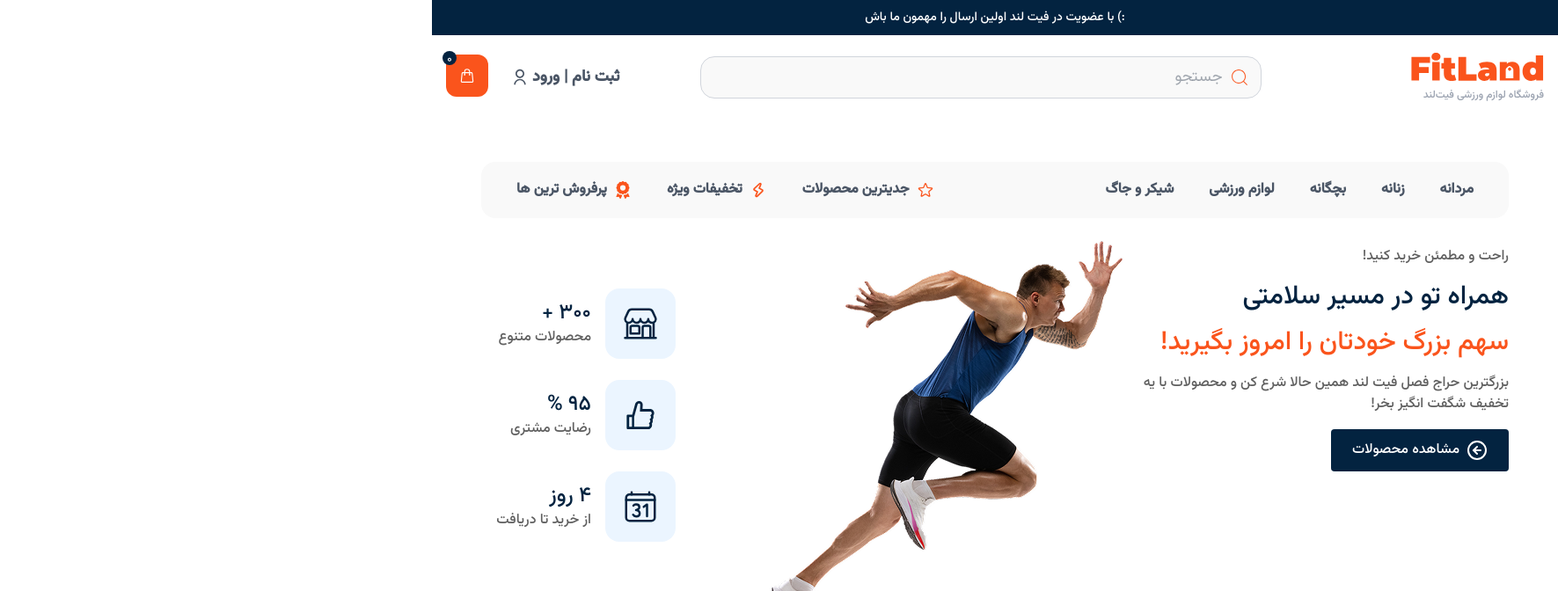
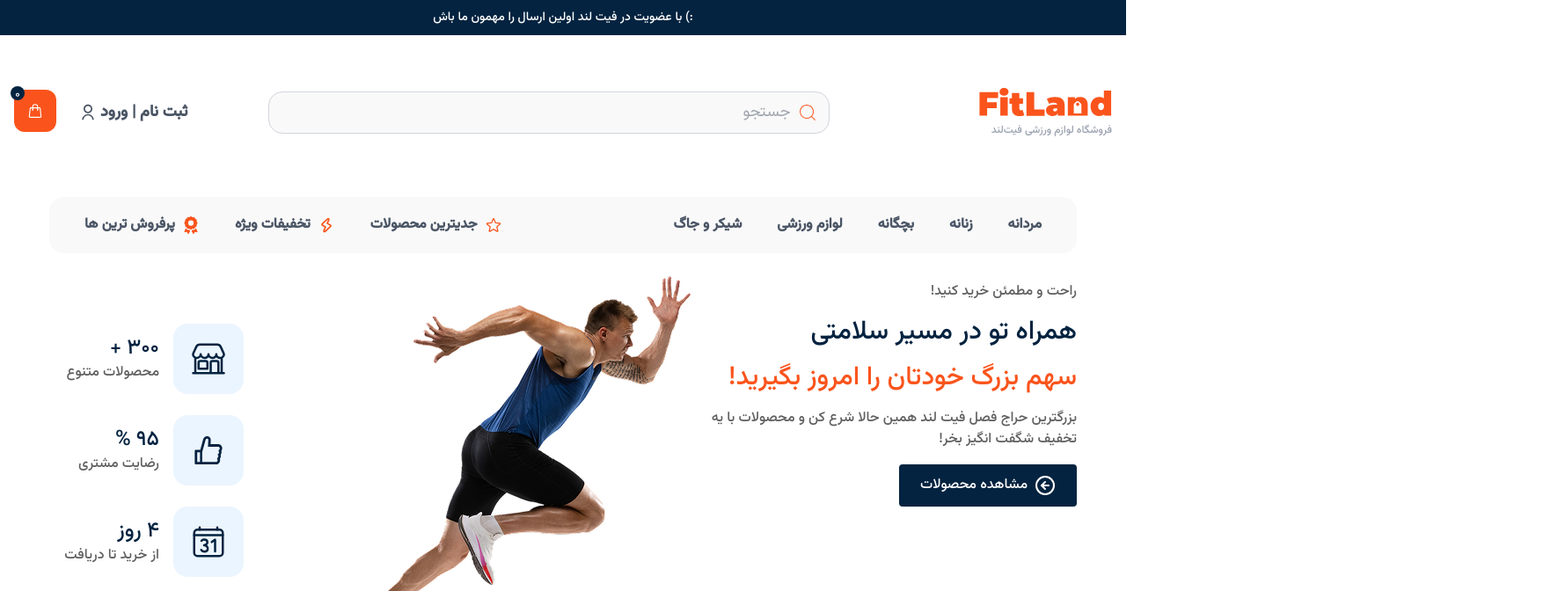
Before and after one commit to ashrafi-frontDeveloper/FitLand-Ecommerce-Online-Shop, a React (Vite) app: page / in a window 1280 px wide. Shown: the top 672 px of the page at 88% size, 1771 px wide, since content can reach past the window. Built offline with nearby package versions, Linux system fonts and the light colour scheme.

Commit message:
style(responsive): make UserActions and Logo responsive up to 768px

```diff
--- a/src/components/Header/Header.jsx
+++ b/src/components/Header/Header.jsx
@@ -10,9 +10,9 @@ const Header = () => {
       <div className="fixed flex items-center justify-center h-10 w-full font-vazirB font-medium text-sm text-white bg-secondary">
         <a href="#">:) با عضویت در فیت لند اولین ارسال را مهمون ما باش</a>
       </div>
-      <header className="container px-4 p-0 2xl:px-10 pt-12 mx-auto w-full">
+      <header className="container px-0 xl:px-4 p-0 2xl:px-10 pt-12 mx-auto w-full">
         {/* logo & seach box & login | sign up button */}
-        <div className="py-3 flex items-center justify-between">
+        <div className="py-3 gap-x-20 lg:gap-x-32 xl:gap-x-0 flex items-center justify-evenly xl:justify-between mt-5 lg:mt-7 xl:mt-10">
           <Logo />
           <UserActions />
         </div>
--- a/src/components/Header/Logo.jsx
+++ b/src/components/Header/Logo.jsx
@@ -2,7 +2,7 @@
 const Logo = () => {
     return (
       <div className="flex flex-col gap-y-2 text-start text-2xl font-bold text-gray-800">
-      <svg xmlns="http://www.w3.org/2000/svg" width="151" height="32" viewBox="0 0 151 32" fill="none">
+        <svg className="w-[151px] h-8"  viewBox="0 0 151 32" fill="none">
               <g clipPath="url(#clip0_7223_15625)">
               <path d="M9.07969 11.5071V16.1348H20.0172V22.9902H9.07969V31.6179H0.242188V4.66406H21.5547V11.5071H9.07969Z" fill="#FA541C"/>
               <path d="M32.5406 10.5469H24.0781V31.6176H32.5406V10.5469Z" fill="#FA541C"/>
--- a/src/components/Header/MainHeader.jsx
+++ b/src/components/Header/MainHeader.jsx
@@ -20,9 +20,8 @@ const MainHeader = () => {
                     </button>
                 </div>
                 {/* section center => image */}
-                <div className="mt-5">
-                    <img src="images/running man.png" alt="" className=" relative" />
-                    <img src="images/bottom runninig.png" alt="" className=" absolute" />
+                <div className="mt-5 relative">
+                    <img src="images/running man.png" alt="" className="" />
                 </div>
                 {/* section left => information */}
                 <div className="flex flex-col gap-y-6 mt-20 mr-20">
--- a/src/components/Header/UserActions.jsx
+++ b/src/components/Header/UserActions.jsx
@@ -6,9 +6,9 @@ import { HiOutlineShoppingBag } from "react-icons/hi2";
 const UserActions = () => {
 
     return (
-      <div className="flex items-center gap-x-20 2xl:gap-x-40 gap-4 text-gray-600 text-lg">
+      <div className="flex items-center gap-x-5 lg:gap-x-10 xl:gap-x-20 2xl:gap-x-40 gap-y-16 text-gray-600 text-lg">
         {/* search box */}
-        <form className="flex items-center gap-x-2 text-start border border-gray-300 px-3 py-4 rounded-2xl w-[638px] h-12 bg-[#F9F9F9]" action="">
+        <form className="flex items-center gap-x-2 text-start border border-gray-300 px-0 xl:px-3 py-4 rounded-2xl w-72 lg:w-96 xl:w-[638px] h-12 bg-[#F9F9F9]" action="">
           <CiSearch className="w-6 h-6 text-primary" />
           <input className="border-none outline-none" type="text" name="" placeholder="جستجو"/>
         </form>
```
Lines whose indentation alone changed are shown as unchanged.
